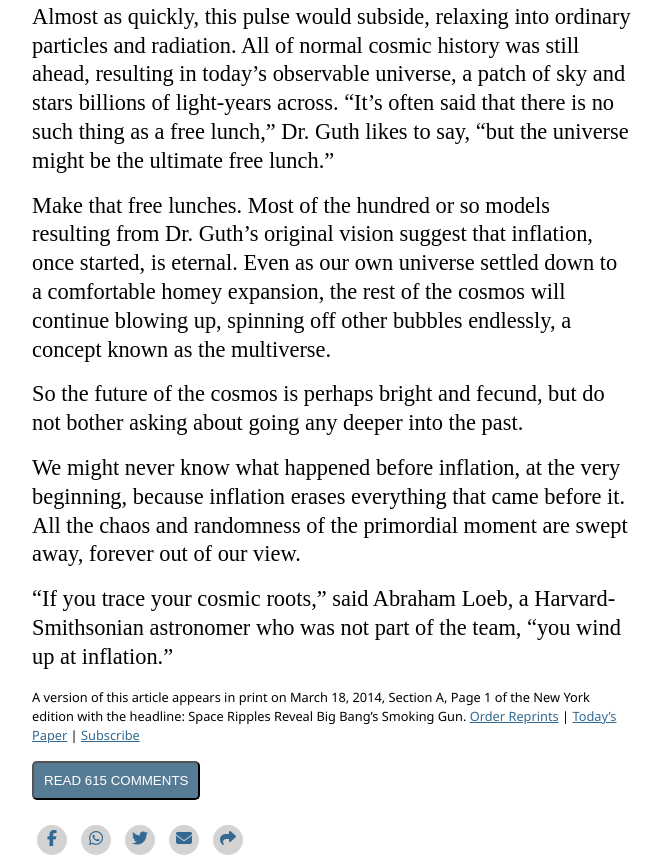
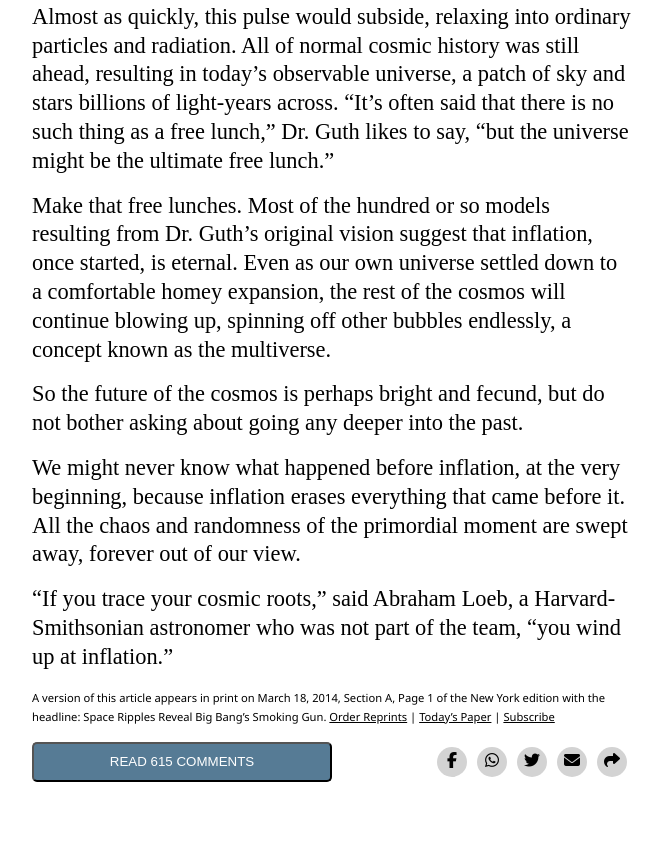
Before and after one commit to AleksandarIvezic/TheNewYorkTimes-project, a website: page index.html in a window 1280 px wide. Shown: the part 8298-9158 px from the top of the page, without its empty margins (308-967 px from the left). After the commit the page ends 9080 px from the top, so only its background shows below. Drawn offline with Linux system fonts and the light colour scheme.

Commit message:
style article bottom

```diff
--- a/index.html
+++ b/index.html
@@ -168,9 +168,9 @@
       <p>“If you trace your cosmic roots,” said Abraham Loeb, a Harvard-Smithsonian astronomer who was not part of the team, “you wind up at inflation.”</p>
     </article>
     <article class="article bottom">
-      <p class="l-font">A version of this article appears in print on March 18, 2014, Section A, Page 1 of the New York edition with the headline: Space Ripples Reveal Big Bang’s Smoking Gun. <a href="#">Order Reprints</a> | <a href="#">Today’s Paper</a> | <a href="#">Subscribe</a></p>
+      <p class="s-font">A version of this article appears in print on March 18, 2014, Section A, Page 1 of the New York edition with the headline: Space Ripples Reveal Big Bang’s Smoking Gun. <a href="#">Order Reprints</a> | <a href="#">Today’s Paper</a> | <a href="#">Subscribe</a></p>
       <div class="links">
-        <button type="button" class="btn">READ 615 COMMENTS</button>
+        <button type="button" id="comments-btn" class="btn">READ 615 COMMENTS</button>
         <div class="social-networks">
           <a href="" class="social-net"><i class="fab fa-facebook-f"></i></a>
           <a href="" class="social-net"><i class="fab fa-whatsapp"></i></a>
--- a/style.css
+++ b/style.css
@@ -291,3 +291,25 @@ transition: ease .5s;
   margin: 15px auto 15px 0;
   background-color: black;
 }
+.s-font {
+  font-size: 0.7rem;
+  line-height: 1.2rem;
+  text-align: left;
+  font-family: 'Segoe UI', Tahoma, Geneva, Verdana, sans-serif;
+}
+article .links {
+  display: flex;
+}
+#comments-btn {
+  width: 50%;
+  height: 2.5rem;
+}
+.links .social-networks {
+  margin-top: 0;
+  flex-grow: 1;
+  display: flex;
+  justify-content: end;
+}
+.bottom a {
+  color:black
+}
```
